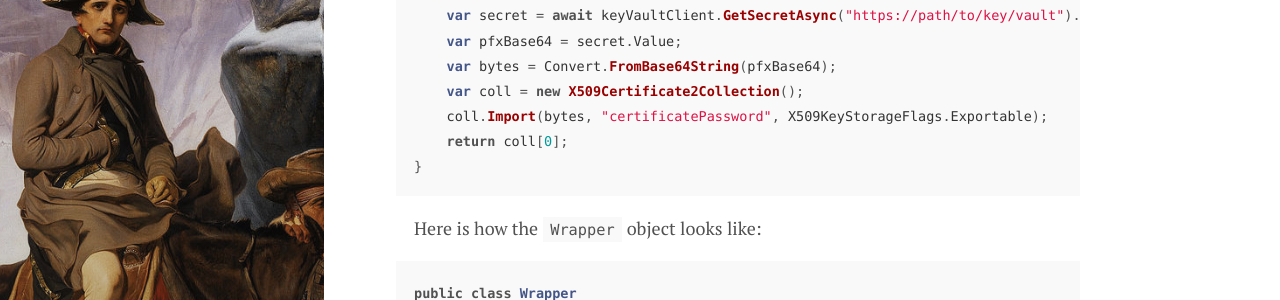
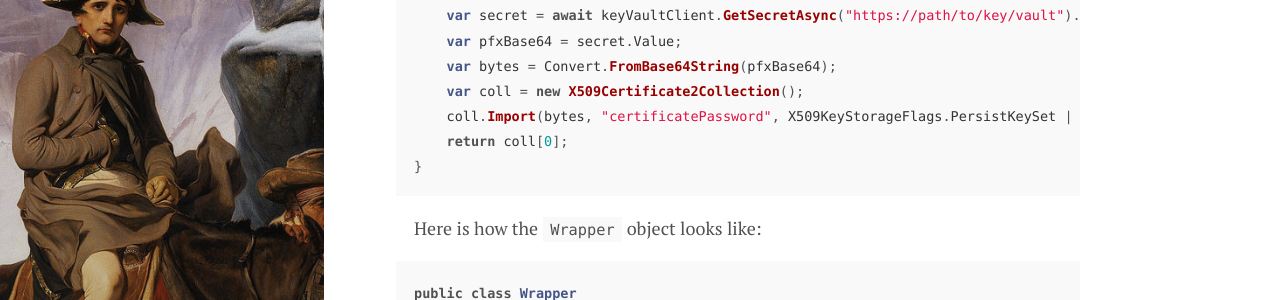
Before and after one commit to sirarsalih/sirarsalih.github.io, a Jekyll site: the page built from _posts/2019-03-08-securing-your-front-end-payload-with-rsa-encryption-using-openssl-jsencrypt-and-azure-key-vault.md, in a window 1280 px wide and 900 px high, scrolled down 5869 px. Shown: the part 152-452 px from the top of the window. Built offline with Jekyll 4.4.1, drawn with Linux system fonts in a browser that asks for light colours; comment, search, counter and statistics services are not loaded.

Commit message:
Update post.

````diff
--- a/_posts/2019-03-08-securing-your-front-end-payload-with-rsa-encryption-using-openssl-jsencrypt-and-azure-key-vault.md
+++ b/_posts/2019-03-08-securing-your-front-end-payload-with-rsa-encryption-using-openssl-jsencrypt-and-azure-key-vault.md
@@ -183,7 +183,7 @@ private async Task<X509Certificate2> GetCertificateAsync()
     var pfxBase64 = secret.Value;
     var bytes = Convert.FromBase64String(pfxBase64);
     var coll = new X509Certificate2Collection();
-    coll.Import(bytes, "certificatePassword", X509KeyStorageFlags.Exportable);
+    coll.Import(bytes, "certificatePassword", X509KeyStorageFlags.PersistKeySet | X509KeyStorageFlags.MachineKeySet);
     return coll[0];
 }
 ```
````
